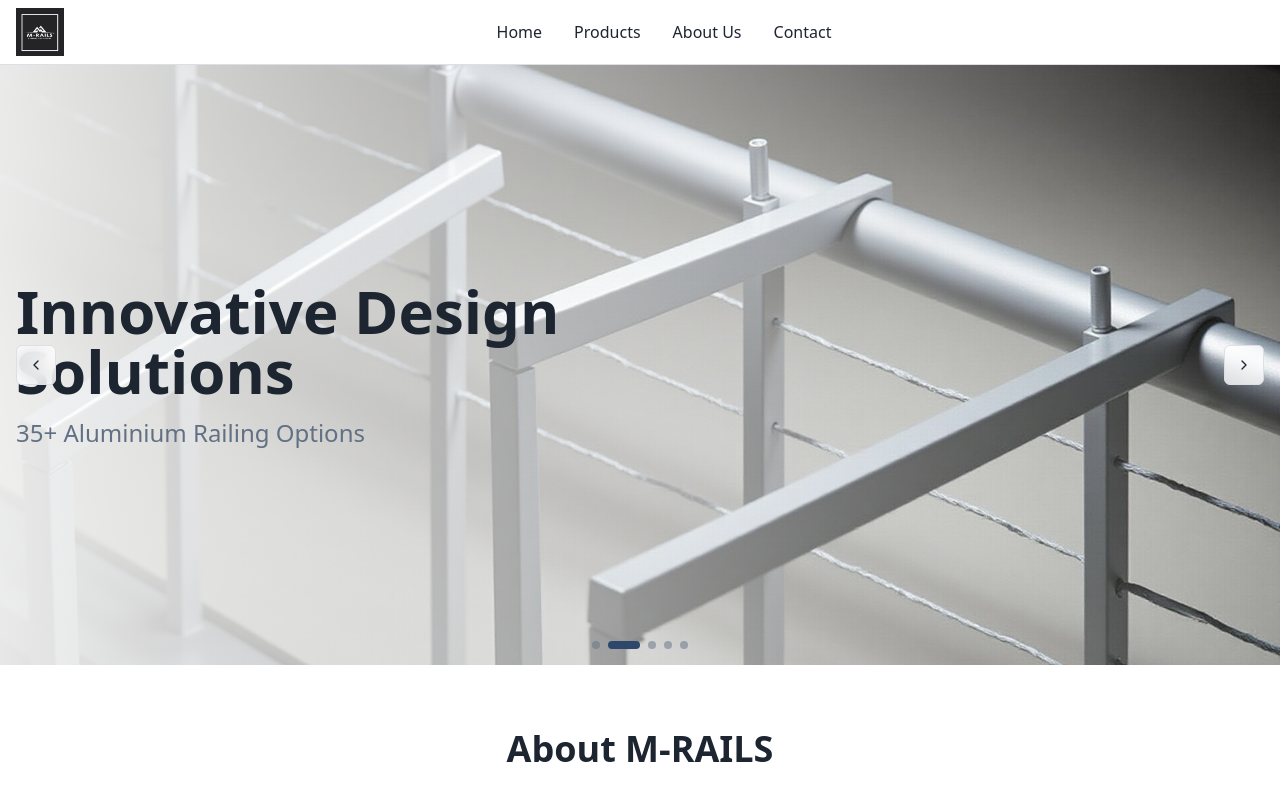
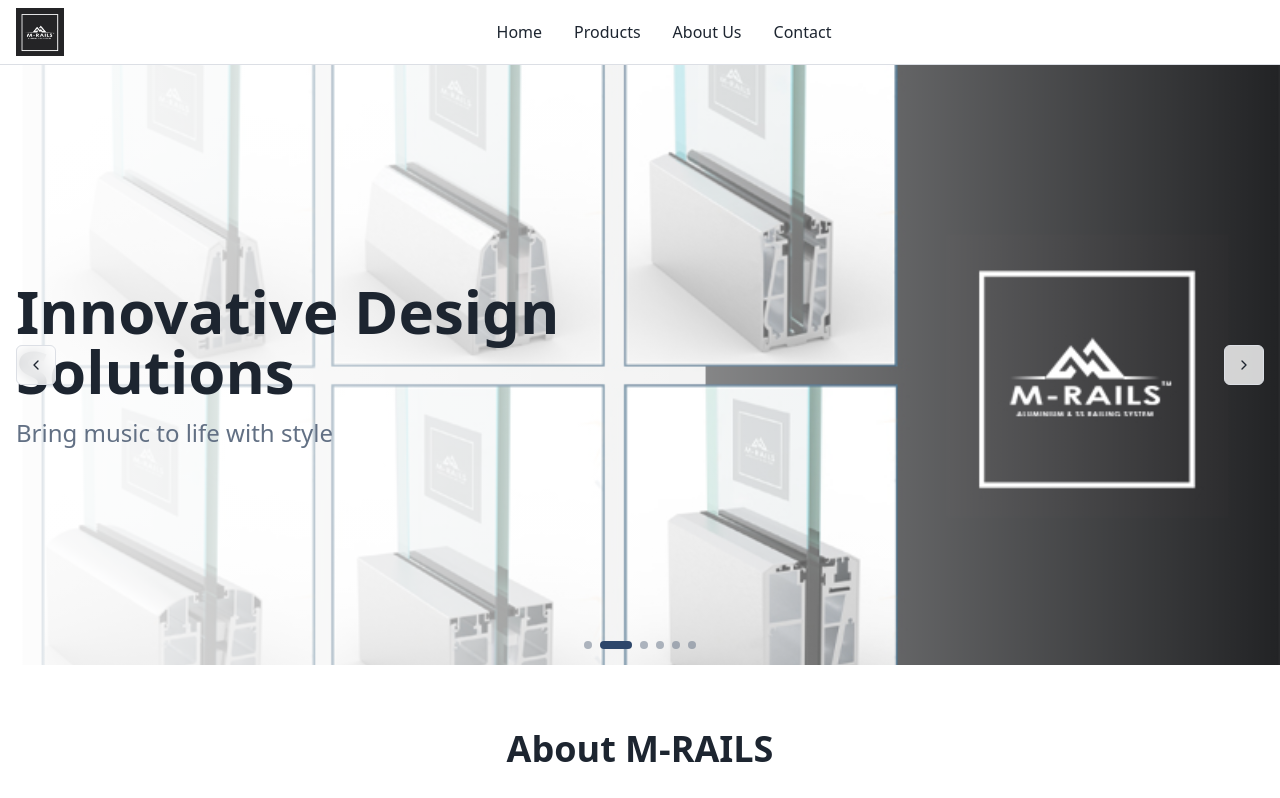
Before and after one commit to PratikPanda0/m-rails-showcase, a React (Vite) app: page / in a window 1280 px wide. Shown: the top 798 px of the page. Built offline with nearby package versions, Linux system fonts and the light colour scheme; the HTML template or start-up script is replaced by a standard one.

Commit message:
Updated images for Hero Section Carousel.

```diff
--- a/src/components/HeroCarousel.tsx
+++ b/src/components/HeroCarousel.tsx
@@ -4,35 +4,41 @@ import { Button } from "@/components/ui/button";
 
 const carouselImages = [
   {
-    url: "/images/hero/hero-1.jpg",
+    url: "/public/images/Front/R-1.jpg",
     alt: "M-RAILS Aluminium Railing Systems",
     title: "Premium Aluminium Railing Systems",
-    subtitle: "Quality, Safety, and Elegance Combined"
+    subtitle: "Discover premium audio gear"
   },
   {
-    url: "/images/hero/hero-2.jpg",
+    url: "/public/images/Front/MRL-01_.jpg",
     alt: "Modern Railing Solutions",
     title: "Innovative Design Solutions",
-    subtitle: "35+ Aluminium Railing Options"
+    subtitle: "Bring music to life with style"
   },
   {
-    url: "/images/hero/hero-3.jpg",
+    url: "/public/images/Front/R-2.jpg",
     alt: "Weather Proof Systems",
     title: "100% Weather Proof",
-    subtitle: "Built to Last in Any Climate"
+    subtitle: "Illuminate your world creatively"
   },
   {
-    url: "/images/hero/hero-4.jpg",
+    url: "/public/images/Front/MRL-02_.jpg",
     alt: "Easy Installation",
     title: "Easy Installation",
-    subtitle: "Professional-Grade Quality, Simple Setup"
+    subtitle: "Bring music to life with style"
   },
   {
-    url: "/images/hero/hero-5.jpg",
+    url: "/public/images/Front/R-3.jpg",
     alt: "Multiple Finish Options",
     title: "Multi-Color Options",
-    subtitle: "PVDF, Wood, Anodizing & Powder Coating"
-  }
+    subtitle: "Illuminate your world creatively"
+  },
+  {
+    url: "/public/images/Front/MRL-03_.jpg",
+    alt: "Easy Installation",
+    title: "Easy Installation",
+    subtitle: "Bring music to life with style"
+  },
 ];
 
 const HeroCarousel = () => {
```
